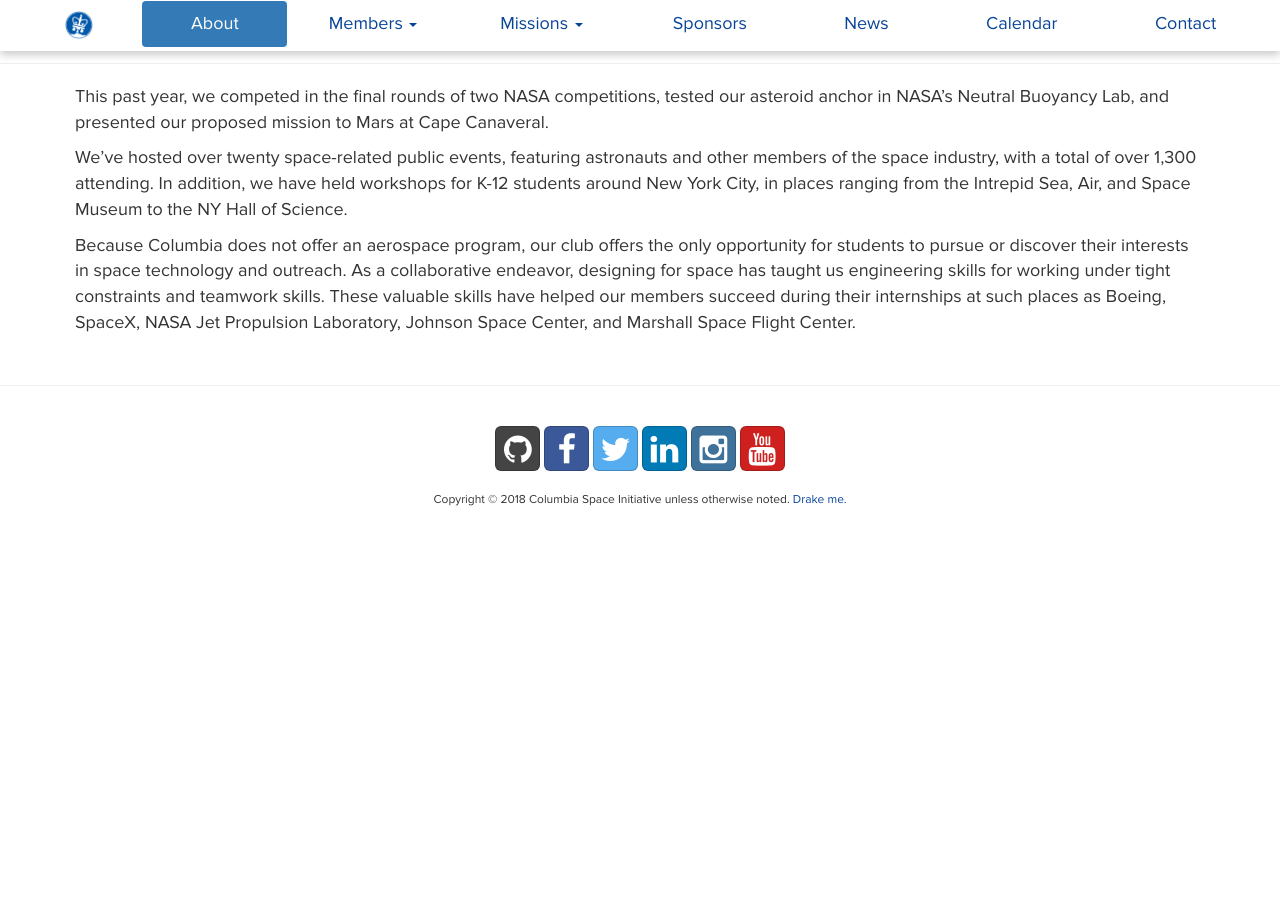
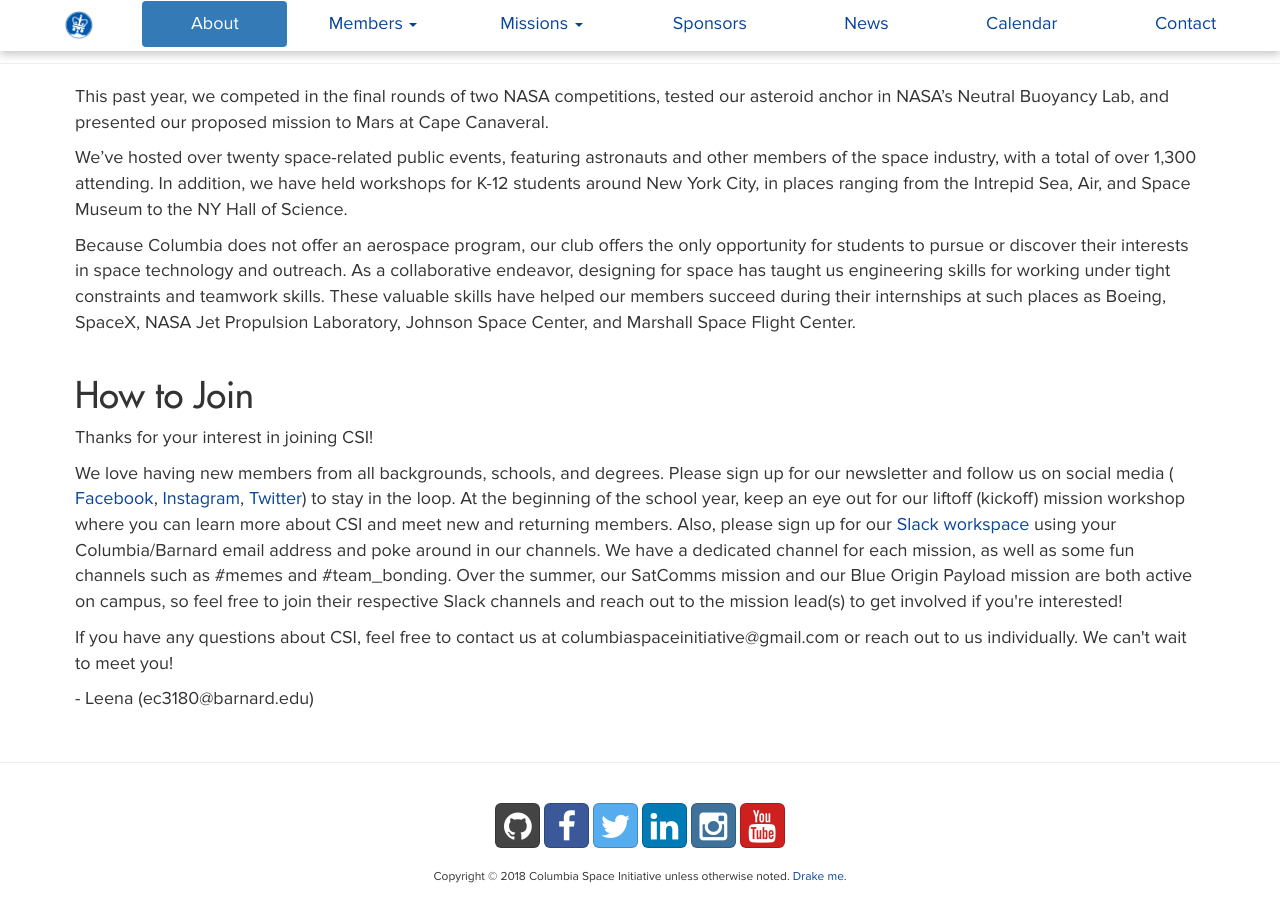
Before and after one commit to columbiaspace/columbiaspace.org, a Jekyll site: the page built from about.html, in a window 1280 px wide and 900 px high, scrolled down 1287 px. Built offline with Jekyll 4.4.1, drawn with Linux system fonts in a browser that asks for light colours; nearby versions of some CDN libraries; comment, search, counter and statistics services are not loaded; before the commit the page ends 1810 px from its top, so only the background shows below that.

Commit message:
how to join message

```diff
--- a/about.html
+++ b/about.html
@@ -34,12 +34,33 @@
         Because Columbia does not offer an aerospace program, our club offers the only opportunity for students to pursue or discover their interests in space technology and outreach. As a collaborative endeavor, designing for space has taught us engineering skills for working under tight constraints and teamwork skills. These valuable skills have helped our members succeed during their internships at such places as Boeing, SpaceX, NASA Jet Propulsion Laboratory, Johnson Space Center, and Marshall Space Flight Center.
       </p>
 		</div>
+  </div>
+</div>
 
+<div class="group-abstract">
+  <div class="container">
+    <h3>How to Join</h3>
+    <p>
+      Thanks for your interest in joining CSI!
+    </p>
+    <p>
+      We love having new members from all backgrounds, schools, and degrees. Please sign up for our newsletter and follow us on social media (
+      <a href="https://www.facebook.com/ColumbiaSpaceInitiative">Facebook</a>, <a href="https://www.instagram.com/columbiaspaceinitiative/">Instagram</a>, <a href="https://twitter.com/columbiasi">Twitter</a>)
+      to stay in the loop. At the beginning of the school year, keep an eye out for our liftoff (kickoff) mission workshop where you can learn more about CSI and meet new and returning members. Also, please sign up for our
+      <a href="https://columbiaspace.slack.com/signup"> Slack workspace</a>
+      using your Columbia/Barnard email address and poke around in our channels. We have a dedicated channel for each mission, as well as some fun channels such as #memes and #team_bonding. Over the summer, our SatComms mission and our Blue Origin Payload mission are both active on campus, so feel free to join their respective Slack channels and reach out to the mission lead(s) to get involved if you're interested!
+    </p>
+    <p>
+      If you have any questions about CSI, feel free to contact us at columbiaspaceinitiative@gmail.com or reach out to us individually. We can't wait to meet you!
+    </p>
+    <p>
+      - Leena (ec3180@barnard.edu)
+    </p>
   </div>
 </div>
 		<hr>
 
-	<!--<p>Last summer, CSI had members working at BlueStamp Engineering, Boeing, Columbia University, DENSO, Lamont-Doherty Earth Observatory, NASA Jet Propulsion Lab, NASA Johnson, NASA Langley, NASA Marshall, and SpaceX.</p>-->
+
 	</div>
 	<div class="col-md-1"></div>
 	</div>
```
